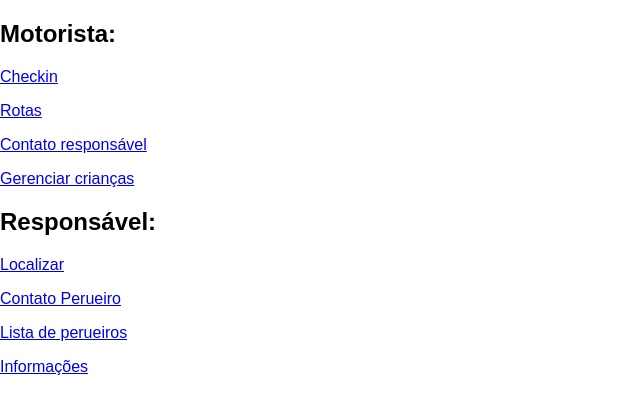
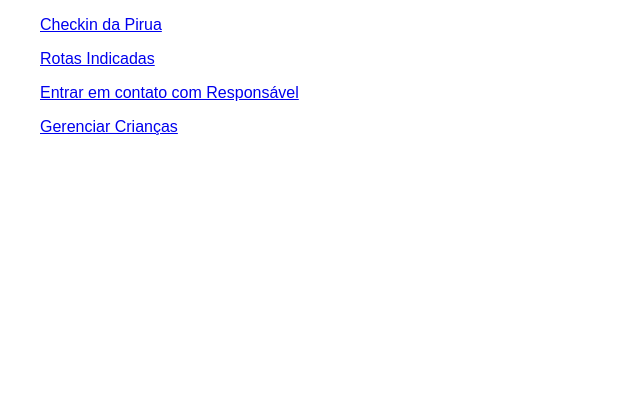
Before and after one commit to MrBunnyGif/fatec-piriuber, a React (Create React App) app: page /home in a window 1280 px wide. Shown: the top 414 px of the page, without its empty margins (0-640 px from the left). Built offline with nearby package versions, Linux system fonts and the light colour scheme.

Commit message:
Updates home to render options with map

```diff
--- a/src/Auth.js
+++ b/src/Auth.js
@@ -1,6 +1,7 @@
 class Auth {
 	constructor() {
 		this.isAuthenticated = false
+		this.userType = undefined
 	}
 
 	login() {
@@ -14,6 +15,10 @@ class Auth {
 	getAuth() {
 		return this.isAuthenticated
 	}
+
+	getUserInfo(){
+		return this.userType
+	}
 }
 
 export default new Auth()
--- a/src/pages/private/Home.js
+++ b/src/pages/private/Home.js
@@ -1,35 +1,69 @@
 import React, { Fragment } from 'react'
 import { Link } from "react-router-dom";
+import Auth from '../../Auth';
+
+const MenuOption = ({ item }) => {
+	return (
+		<figure>
+			<Link to={item.link}>{item.title}</Link>
+		</figure>
+	)
+}
 
 export default () => {
+	const user = Auth.getUserInfo()
+	const driverOptions = [
+		{
+			title: 'Checkin da Pirua',
+			icon: 'lapis',
+			link: '/checkin',
+		},
+		{
+			title: 'Rotas Indicadas',
+			icon: 'mapa',
+			link: '/car-routes',
+		},
+		{
+			title: 'Entrar em contato com Responsável',
+			icon: 'pessoa',
+			link: '/parents-contact',
+		},
+		{
+			title: 'Gerenciar Crianças',
+			icon: 'engrenagem',
+			link: '/manage-children',
+		},
+	]
+	const parentOptions = [
+		{
+			title: 'Localizar filho(a)',
+			icon: 'mapa',
+			link: '/find-children',
+		},
+		{
+			title: 'Entrar em contato com Perueiro',
+			icon: 'motorista',
+			link: '/driver-contact',
+		},
+		{
+			title: 'Lista de Perueiros',
+			icon: 'perua',
+			link: '/drivers-list',
+		},
+		{
+			title: 'Informações do contrato',
+			icon: 'lapis',
+			link: '/parents-profile',
+		},
+	]
+
+	const renderOptions = options => {
+		return options.map(option => <MenuOption item={option} />)
+	}
+
 	return (
 		<Fragment>
-			<h2>Motorista:</h2>
-			<p>
-				<Link to='/checkin'>Checkin</Link>
-			</p>
-			<p>
-				<Link to='/car-routes'>Rotas</Link>
-			</p>
-			<p>
-				<Link to='/parents-contact'>Contato responsável</Link>
-			</p>
-			<p>
-				<Link to='/manage-children'>Gerenciar crianças</Link>
-			</p>
-			<h2>Responsável:</h2>
-			<p>
-				<Link to='/find-children'>Localizar</Link>
-			</p>
-			<p>
-				<Link to='/driver-contact'>Contato Perueiro</Link>
-			</p>
-			<p>
-				<Link to='/drivers-list'>Lista de perueiros</Link>
-			</p>
-			<p>
-				<Link to='/parents-profile'>Informações</Link>
-			</p>
+			{renderOptions(user ? parentOptions : driverOptions)}
 		</Fragment>
 	)
 }
```
